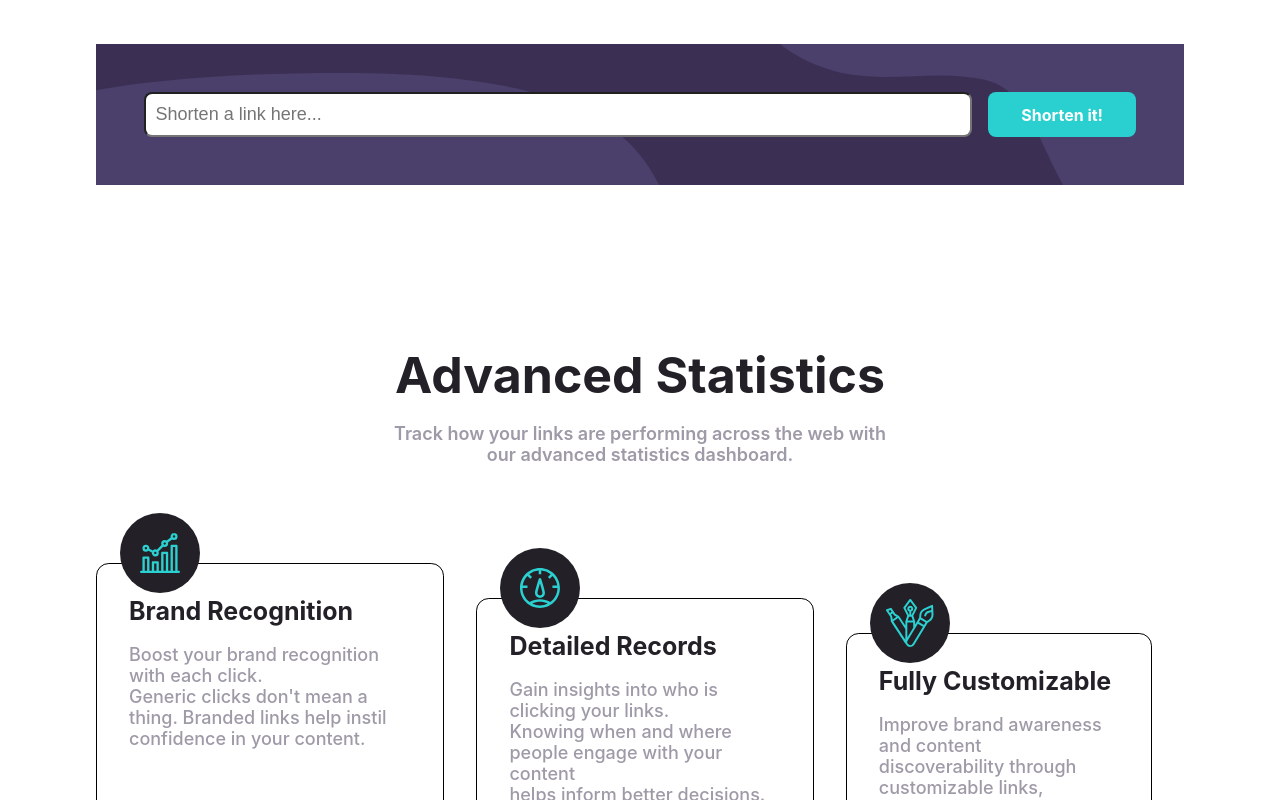
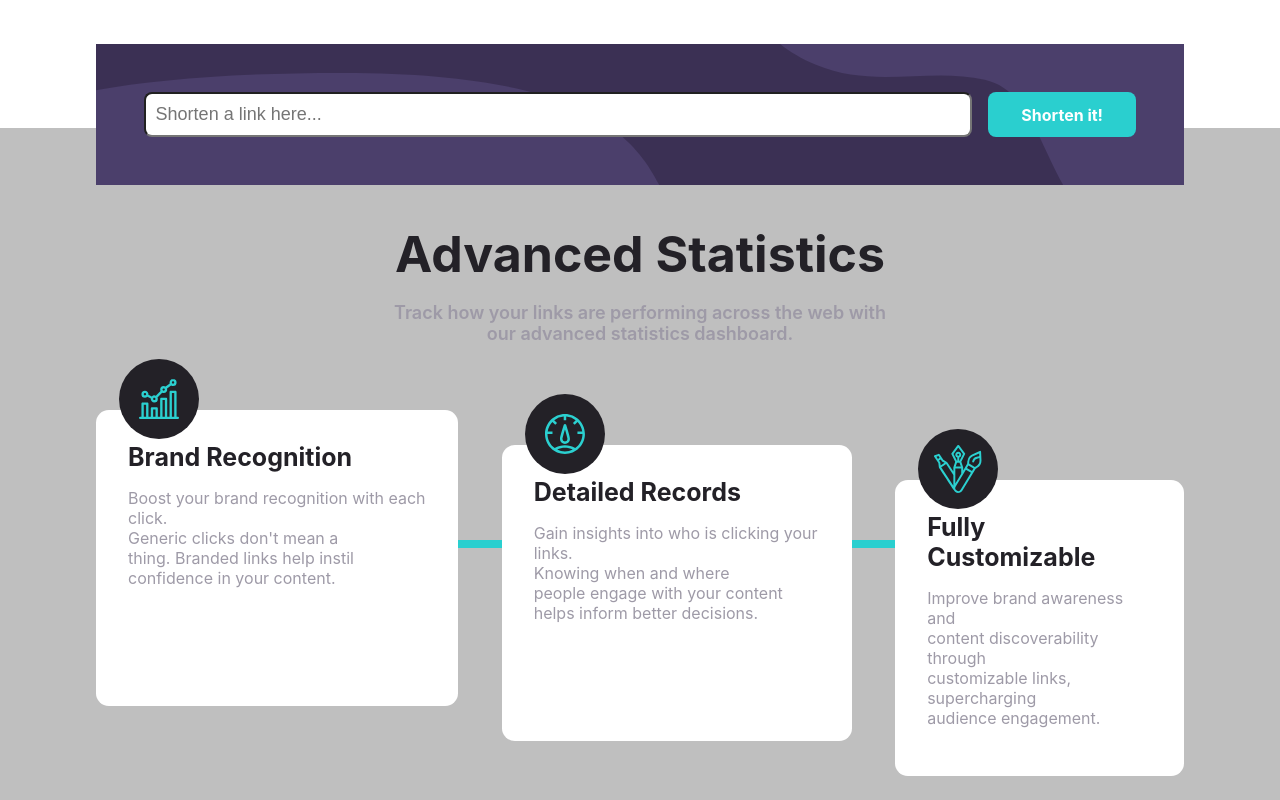
Before and after one commit to chrysellia/api-shorter-links, a React (Create React App) app in the folder website/: page / in a window 1280 px wide. Shown: the part 560-1360 px from the top of the page. Built offline with nearby package versions, Linux system fonts and the light colour scheme.

Commit message:
Body, PreFooter, Statistics updated

```diff
--- a/website/src/Components/Body/Body.style.scss
+++ b/website/src/Components/Body/Body.style.scss
@@ -1,5 +1,6 @@
 .body-component {
     padding: 8rem 6rem;
+    position: relative;
 
     .body-wrapper {
         padding: 3rem 3rem;
--- a/website/src/Components/PreFooter/PreFooter.style.scss
+++ b/website/src/Components/PreFooter/PreFooter.style.scss
@@ -1,5 +1,4 @@
 .prefooter-component {
-    padding-top: 6rem;
 
     .prefooter-wrapper {
         background-color: hsl(257, 27%, 26%);
--- a/website/src/Components/Statistics/Statistics.component.js
+++ b/website/src/Components/Statistics/Statistics.component.js
@@ -41,6 +41,7 @@ const Statistics = () => {
                             </p>
                         </div>
                     </div>
+                    <div className="bound-line"></div>
 
                     <div className="card-three">
                         <div className="card-icon">
@@ -49,7 +50,7 @@ const Statistics = () => {
                         <div className="card-title">Fully Customizable</div>
                         <div className="card-description">
                             <p>
-                                Improve brand awareness and content <br/>
+                                Improve brand awareness and <br/> content
                                  discoverability through <br/> customizable links, supercharging <br/>
                                 audience engagement.
                             </p>
--- a/website/src/Components/Statistics/Statistics.style.scss
+++ b/website/src/Components/Statistics/Statistics.style.scss
@@ -1,7 +1,9 @@
 .statistics-component {
+    margin-top: -14.5%;
+
     .statistics-wrapper {
-        padding: 2rem 6rem;
-        // background-color: hsl(0, 0%, 75%);
+        padding: 6rem 6rem;
+        background-color: hsl(0, 0%, 75%);
 
         .statistics-title {
             color: hsl(260, 8%, 14%);
@@ -18,13 +20,13 @@
         }
 
         .card-wrapper {
-            padding-top: 5rem;
+            padding-top: 3rem;
+            padding-bottom: 6rem;
             display: flex;
 
             .statistics-card {
-                margin-right: 2rem;
+                position: absolute;
                 background-color: white;
-                border: 1px solid black;
                 border-radius: 0.8rem;
                 padding: 2rem 2rem;
                 position: relative;
@@ -50,20 +52,22 @@
 
                 .card-description {
                     color: hsl(257, 7%, 63%);
-                    font-weight: 500;
-                    font-size: 18px;
+                    font-weight: 400;
+                    font-size: 16px;
                 }
             }
 
             .bound-line {
-                border-right: 3px hsl(180, 66%, 49%);
+                position: relative;
+                border-bottom: 0.5rem solid #2acfcf;
+                width: 64px;
+                top: -158px;
+                left: 0;
             }
 
             .card-two {
                 top: 35px;
-                margin-right: 2rem;
                 background-color: white;
-                border: 1px solid black;
                 border-radius: 0.8rem;
                 padding: 2rem 2rem;
                 position: relative;
@@ -89,17 +93,23 @@
 
                 .card-description {
                     color: hsl(257, 7%, 63%);
-                    font-weight: 500;
-                    font-size: 18px;
+                    font-weight: 400;
+                    font-size: 16px;
                 }
+            }
+
+            .bound-line {
+                position: relative;
+                border-bottom: 0.5rem solid #2acfcf;
+                width: 50px;
+                top: -158px;
+                left: 0;
             }
 
             .card-three {
                 top: 70px;
-                margin-right: 2rem;
                 background-color: white;
                 border-radius: 0.8rem;
-                border: 1px solid black;
                 padding: 2rem 2rem;
                 position: relative;
 
@@ -124,8 +134,8 @@
 
                 .card-description {
                     color: hsl(257, 7%, 63%);
-                    font-weight: 500;
-                    font-size: 18px;
+                    font-weight: 400;
+                    font-size: 16px;
                 }
             }
         }
```
